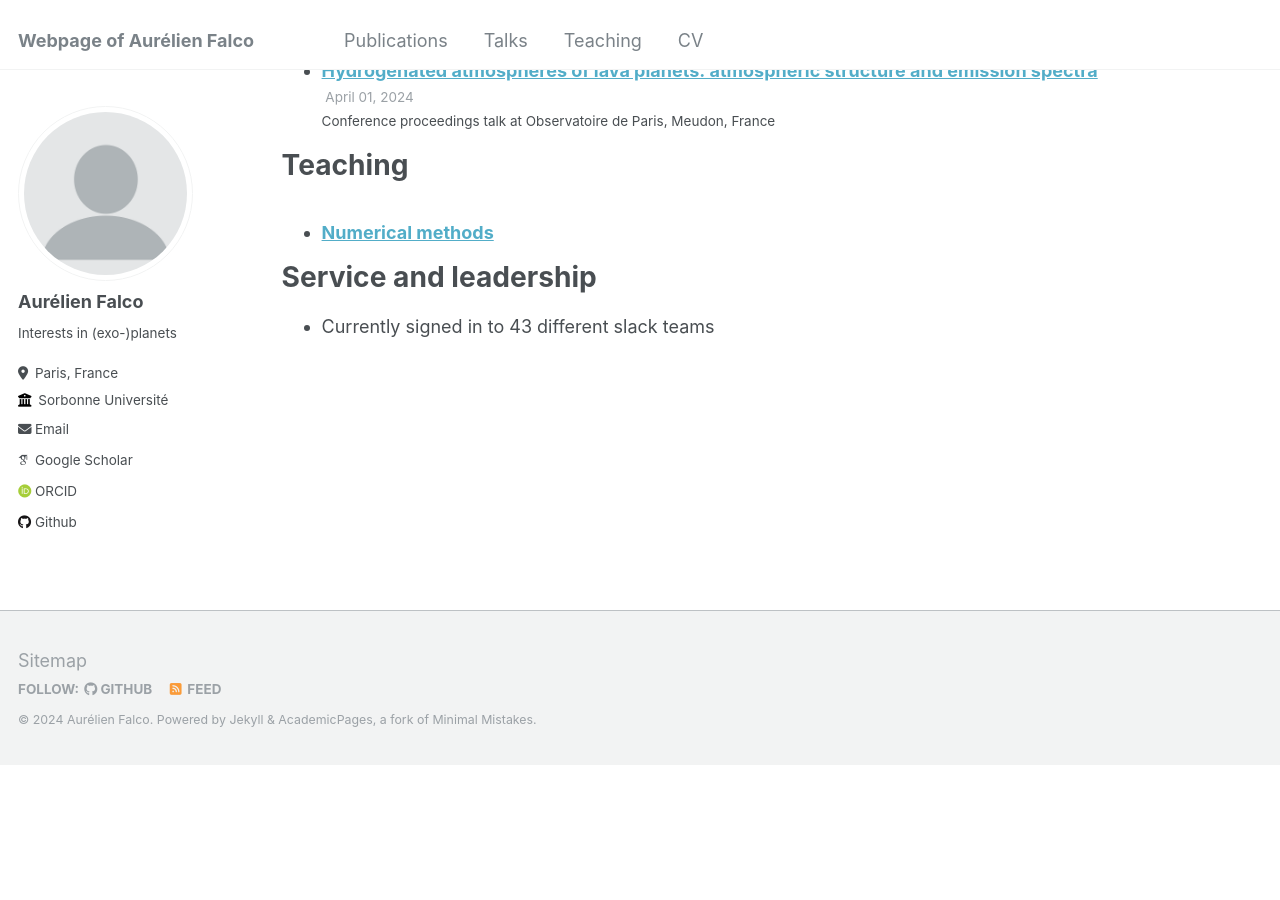
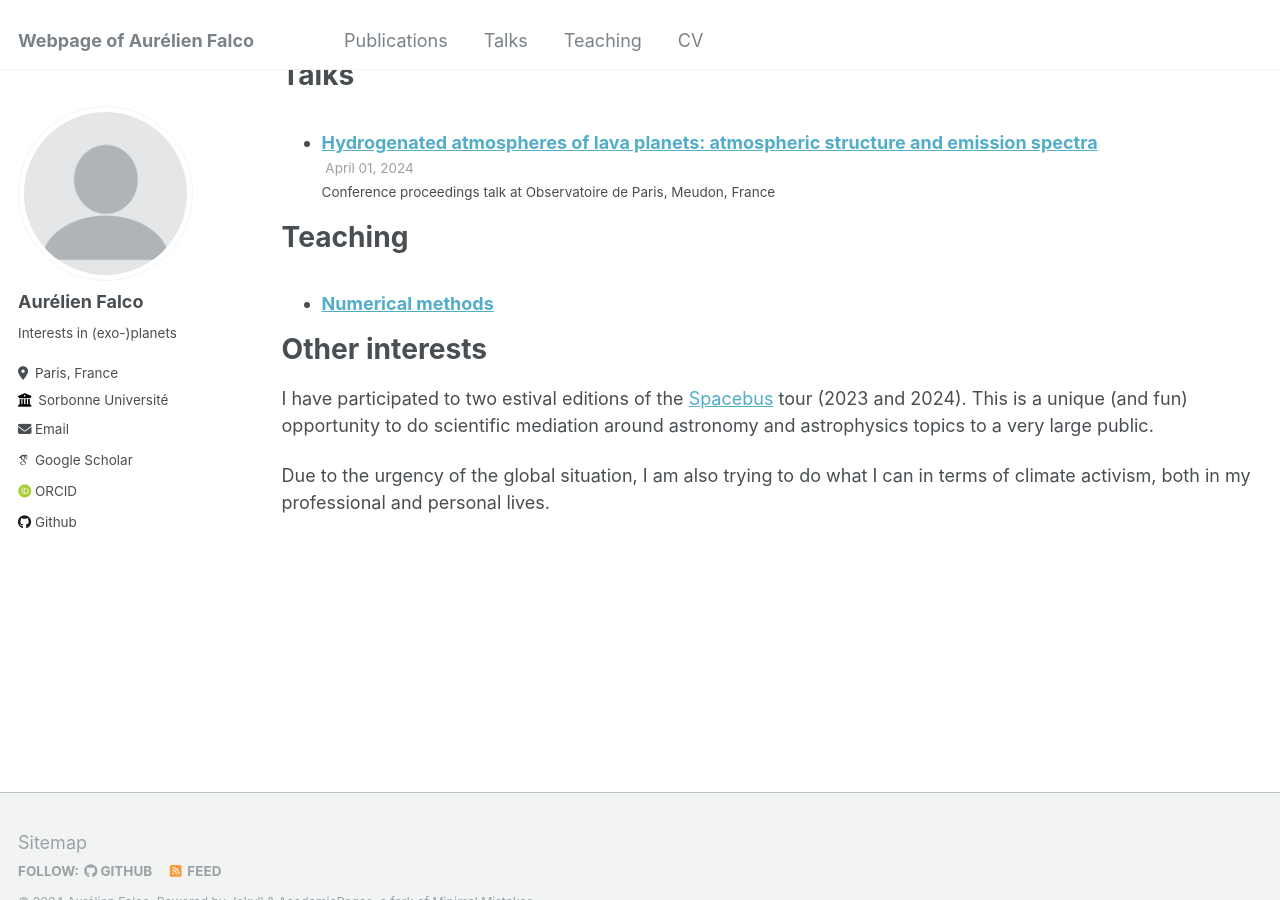
Before and after one commit to aurelienfalco/aurelien.falco-github.io, a Jekyll site: the page built from _pages/cv.md, in a window 1280 px wide and 900 px high, scrolled down 1991 px. Built offline with Jekyll 4.4.1, drawn with Linux system fonts in a browser that asks for light colours; some web fonts are replaced; before the commit the page ends 2757 px from its top, so only the background shows below that; some of the changed text lies outside the part shown.

Commit message:
corrected cv a bit

```diff
--- a/_pages/cv.md
+++ b/_pages/cv.md
@@ -9,12 +9,12 @@
 
 {% include base_path %}
 
-You can find my CV [here.](../files/cv_academic.pdf)
-
 Education
 ======
 * Ph.D in Applied Mathematics, Université de Bordeaux, 2019
+  * Efficient solution of a large linear system arising from a Finite and Boundary Element Methods coupling through the use of Hierarchical Matrices (H-Matrices) and sparse techniques (nested dissection, symbolic factorization) in a parallel environment.
 * M.S. in Computer Science, ENSEIRB-MATMECA, 2015
+  * Option: Parallelism, High Performance Computing
 
 Work experience
 ======
@@ -62,6 +62,10 @@
     {% include archive-single-cv.html %}
   {% endfor %}</ul>
 
-Service and leadership
-======
-* Currently signed in to 43 different slack teams
+Other interests
+===============
+
+I have participated to two estival editions of the [Spacebus](https://www.spacebusfrance.fr/) tour (2023 and 2024).
+This is a unique (and fun) opportunity to do scientific mediation around astronomy and astrophysics topics to a very large public.
+
+Due to the urgency of the global situation, I am also trying to do what I can in terms of climate activism, both in my professional and personal lives.
```
